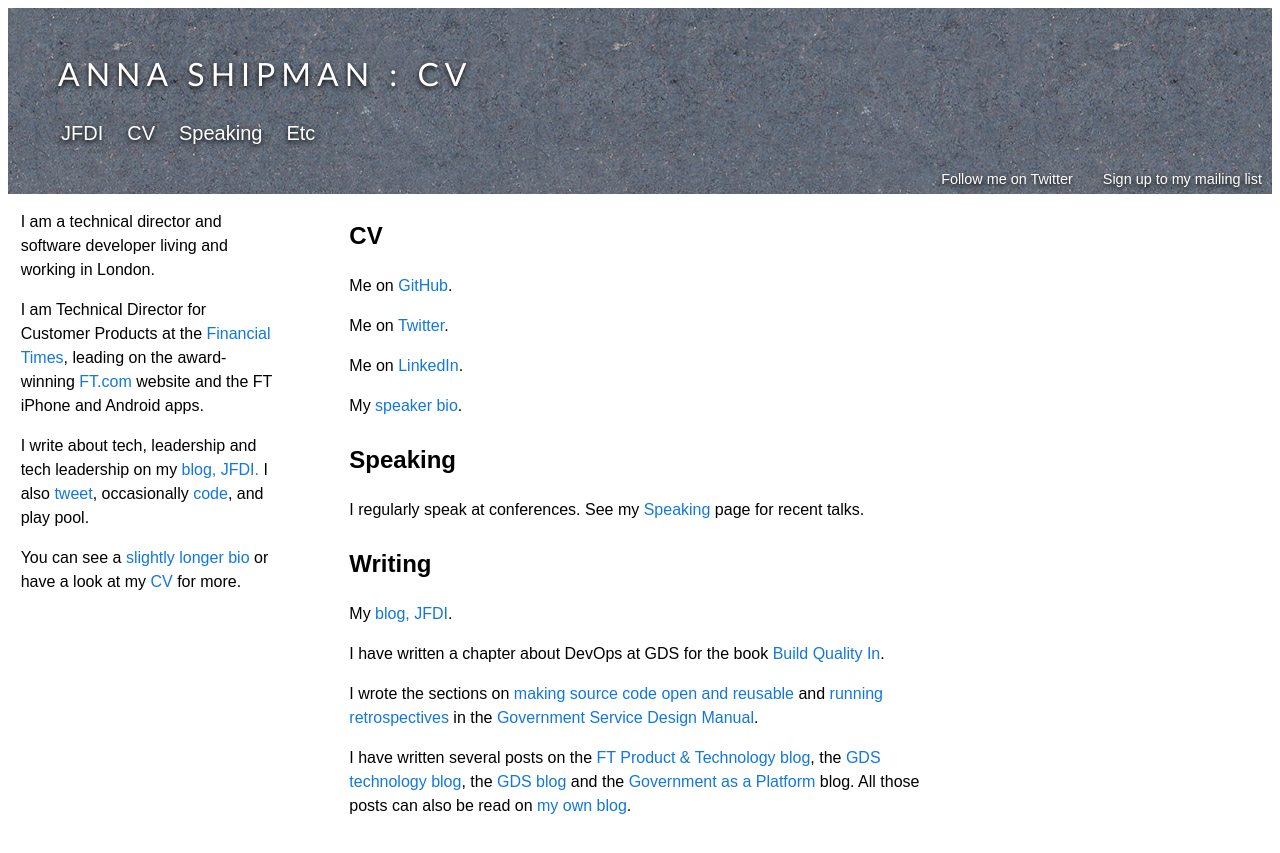
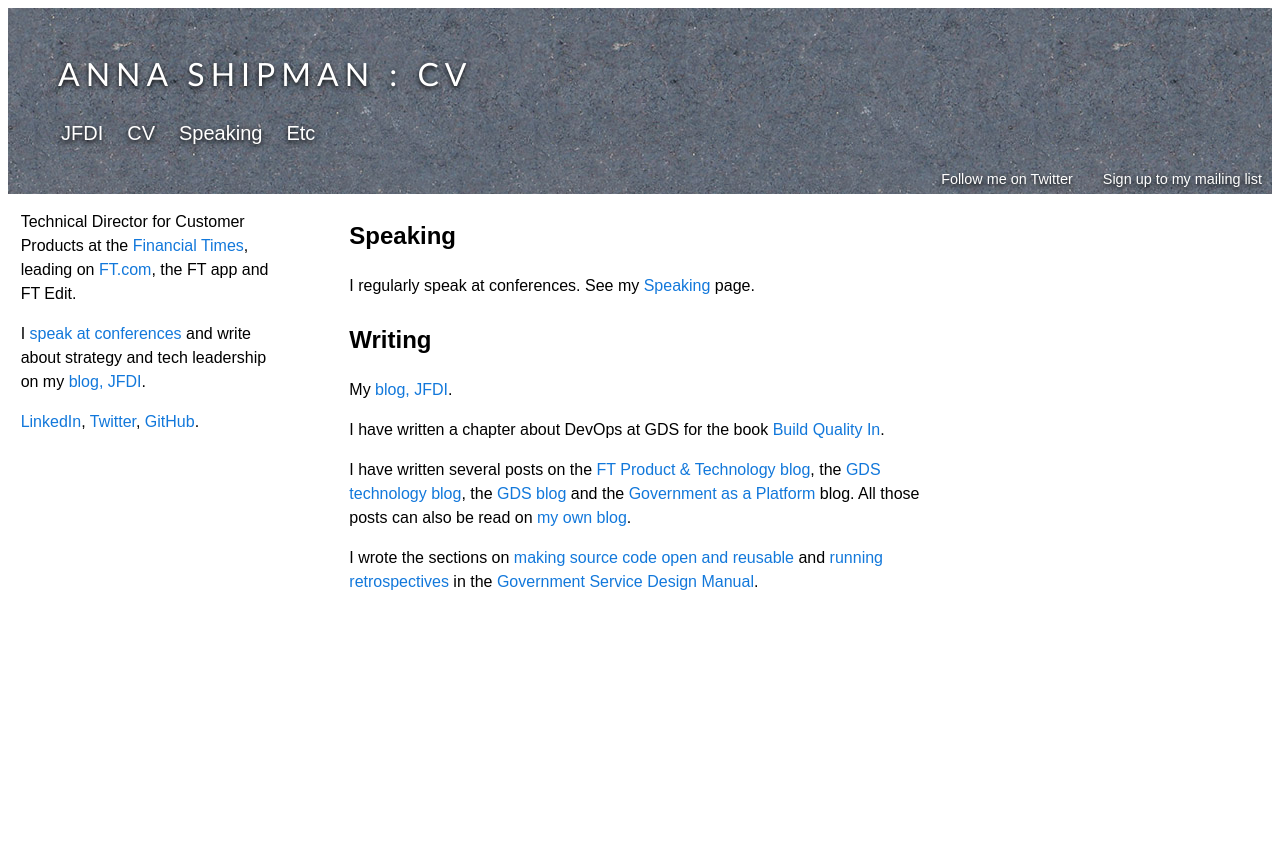
Before and after one commit to annashipman/annashipman.github.io, a Jekyll site: the page built from cv.html, in a window 1280 px wide. Shown: the top 853 px of the page. Built offline with Jekyll 4.4.1, drawn with Linux system fonts in a browser that asks for light colours.

Commit message:
Tidy up CV page
I did think about changing this to an about me page now it no longer links out to my CV but I don't think that really adds anything.

```diff
--- a/cv.html
+++ b/cv.html
@@ -4,38 +4,26 @@
 
 <div class="left-column">
 
-    <p>I am a technical director and software developer living and working in London.</p>
-    <p>I am Technical Director for Customer Products at the <a href="https://www.ft.com/">Financial Times</a>, leading on the award-winning <a href="https://www.ft.com">FT.com</a> website and the FT iPhone and Android apps.</p>
-    <p>I write about tech, leadership and tech leadership on my <a href="jfdi.html">blog, JFDI.</a> I also <a href="http://twitter.com/annashipman">tweet</a>, occasionally <a href="https://github.com/annashipman">code</a>, and play pool.</p>
-<p>You can see a <a href="/bio.html">slightly longer bio</a> or have a look at my <a href="/cv.html">CV</a> for more.</p>
+{% include bio_sidebar.html %}
+
 </div>
 
 <div class="right-column">
 <div>
-<h2>CV</h2>
-
-<p>Me on <a href="https://github.com/annashipman/" target="_blank">GitHub</a>.
-
-<p>Me on <a href="https://twitter.com/annashipman">Twitter</a>.
-
-<p>Me on <a href="http://www.linkedin.com/in/annashipman" target="_blank">LinkedIn</a>.</p>
-
-<p>My <a href="/bio.html">speaker bio</a>.</p>
-
 <h2>Speaking</h2>
 
-<p>I regularly speak at conferences. See my <a href="/speaking.html">Speaking</a> page for recent talks.</p>
+<p>I regularly speak at conferences. See my <a href="/speaking.html">Speaking</a> page.</p>
 
 <h2>Writing</h2>
 
 <p>My <a href="/jfdi.html">blog, JFDI</a>.</p>
 <p>I have written a chapter about DevOps at GDS for the book <a href="http://blog.buildqualityin.com/"> Build Quality In</a>.</p>
-<p>I wrote the sections on <a href="https://www.gov.uk/service-manual/technology/making-source-code-open-and-reusable">making source code open and reusable</a> and <a href="https://github.com/gds-attic/government-service-design-manual/blob/master/service-manual/agile/running-retrospectives.md">running retrospectives</a> in the <a href="https://www.gov.uk/service-manual">Government Service Design Manual</a>.</p>
 <p>I have written several posts on the <a href="https://medium.com/@anna.shipman">FT Product & Technology blog</a>, the <a
 href="https://gdstechnology.blog.gov.uk/author/annashipman/">GDS technology
 blog</a>, the <a href="https://gds.blog.gov.uk/author/anna-shipman/">GDS blog</a>
 and the <a href="https://governmentasaplatform.blog.gov.uk/author/annashipman/">Government as a Platform</a> blog. All those posts can also
 be read on <a href="/jfdi.html">my own blog</a>.
+<p>I wrote the sections on <a href="https://www.gov.uk/service-manual/technology/making-source-code-open-and-reusable">making source code open and reusable</a> and <a href="https://github.com/gds-attic/government-service-design-manual/blob/master/service-manual/agile/running-retrospectives.md">running retrospectives</a> in the <a href="https://www.gov.uk/service-manual">Government Service Design Manual</a>.</p>
 
 
 </div>
```
